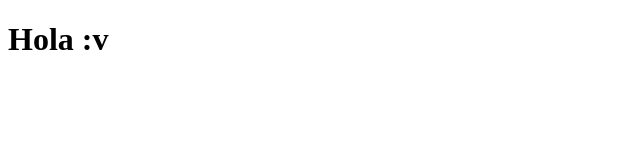
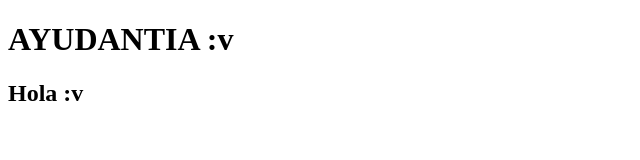
Before and after one commit to mgmp2/Leccion17-Ayudantia1, a plain HTML site: page index.html in a window 1280 px wide. Shown: the whole page, without its empty margins (0-640 px from the left). Drawn offline with Linux system fonts and the light colour scheme.

Commit message:
Titulo nuevo

```diff
--- a/index.html
+++ b/index.html
@@ -4,9 +4,10 @@
   <meta charset="UTF-8">
   <meta name="viewport" content="width=device-width, initial-scale=1.0">
   <meta http-equiv="X-UA-Compatible" content="ie=edge">
-  <title>Document</title>
+  <title>AYUDANTIA GIT</title>
 </head>
 <body>
-  <h1>Hola :v</h1>
+  <h1>AYUDANTIA :v</h1>
+  <h2>Hola :v</h2>
 </body>
 </html>
```
